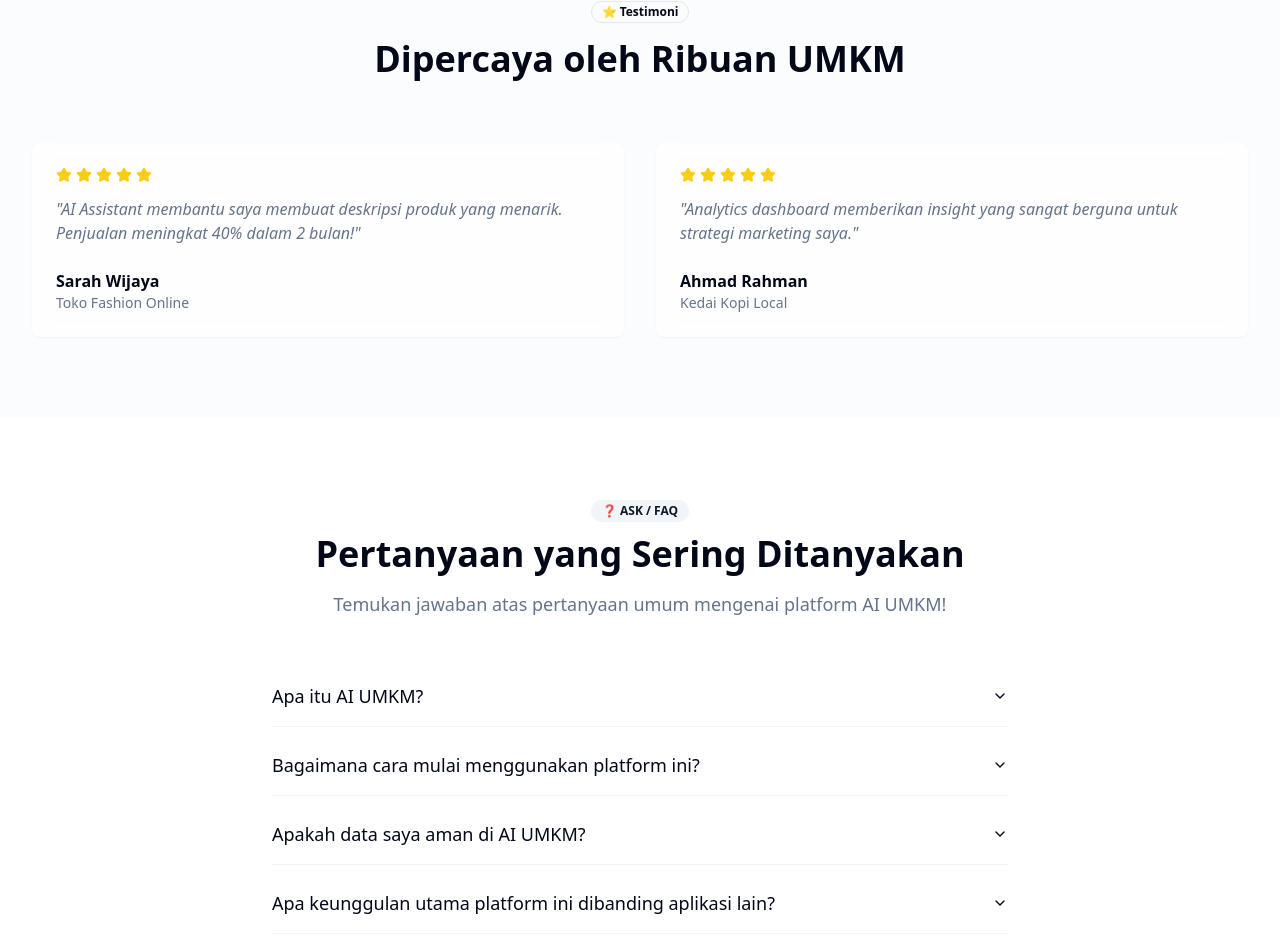
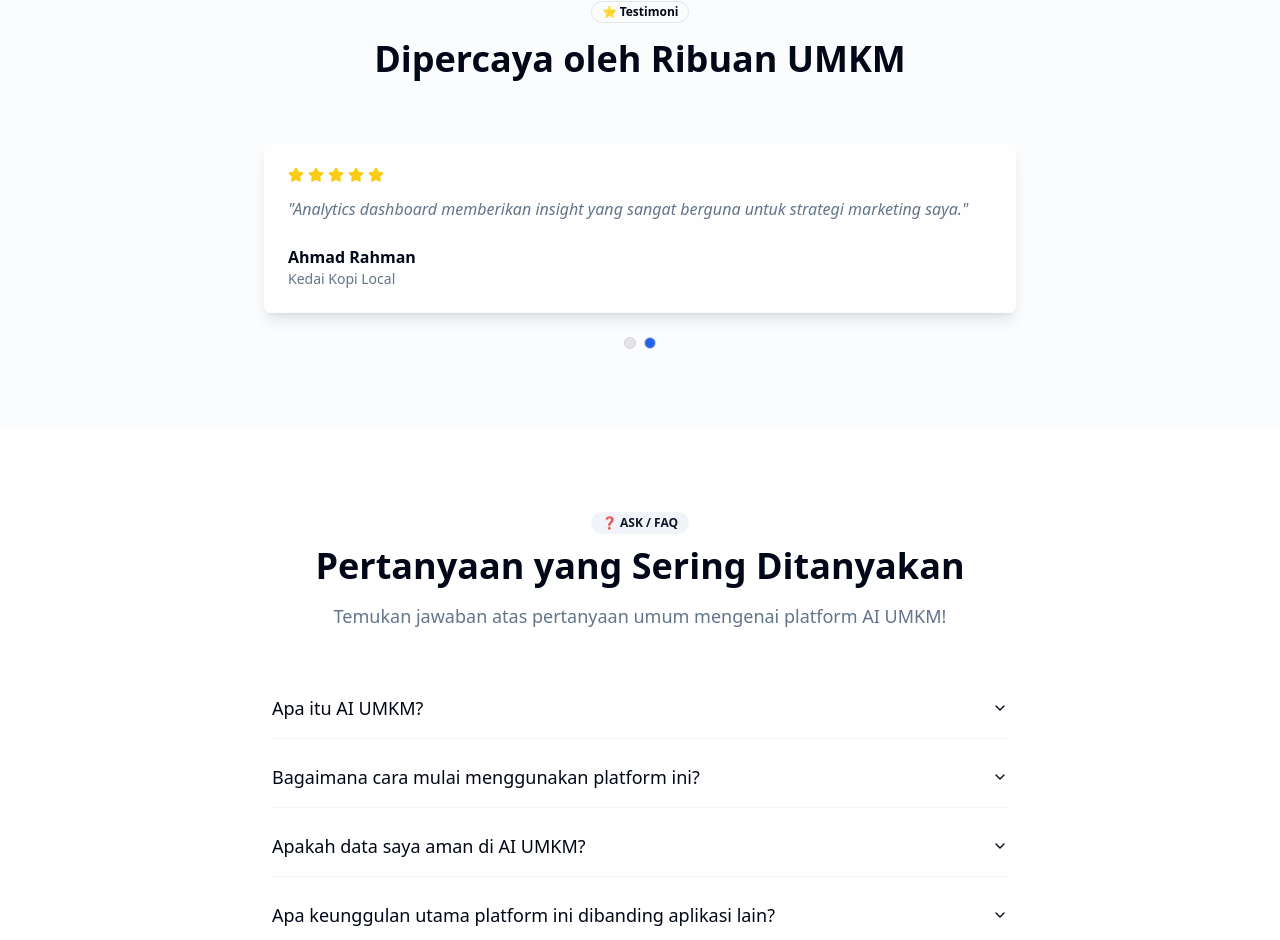
Before and after one commit to Falzz1010/umkm-ai-spark, a React (Vite) app: page / in a window 1280 px wide. Shown: the part 1950-2890 px from the top of the page. Built offline with nearby package versions, Linux system fonts and the light colour scheme.

Commit message:
Add auto-sliding testimonials with animation
Implement an auto-sliding carousel for the "Dipercaya oleh Ribuan UMKM" section, including animations.

```diff
--- /dev/null
+++ b/src/components/landing/CarouselTestimonial.tsx
@@ -0,0 +1,95 @@
+
+import React from "react";
+import useEmblaCarousel from "embla-carousel-react";
+import { motion, AnimatePresence } from "framer-motion";
+import { Star } from "lucide-react";
+import { Card, CardContent, CardDescription, CardHeader } from "@/components/ui/card";
+
+type Testimonial = {
+  name: string;
+  business: string;
+  content: string;
+  rating: number;
+};
+
+interface CarouselTestimonialProps {
+  testimonials: Testimonial[];
+}
+
+export const CarouselTestimonial: React.FC<CarouselTestimonialProps> = ({ testimonials }) => {
+  const [emblaRef, emblaApi] = useEmblaCarousel({ loop: true, align: "center" });
+  const [selectedIndex, setSelectedIndex] = React.useState(0);
+
+  // Auto Play Logic
+  React.useEffect(() => {
+    if (!emblaApi) return;
+    const interval = setInterval(() => {
+      emblaApi.scrollNext();
+    }, 3400);
+    return () => clearInterval(interval);
+  }, [emblaApi]);
+
+  React.useEffect(() => {
+    if (!emblaApi) return;
+    const onSelect = () => setSelectedIndex(emblaApi.selectedScrollSnap());
+    emblaApi.on('select', onSelect);
+    onSelect();
+    return () => {
+      emblaApi.off('select', onSelect);
+    };
+  }, [emblaApi]);
+
+  return (
+    <div className="overflow-hidden max-w-3xl mx-auto" ref={emblaRef}>
+      <div className="flex">
+        {testimonials.map((testimonial, idx) => (
+          <div
+            className="min-w-0 shrink-0 grow-0 basis-full px-2"
+            key={testimonial.name}
+            aria-hidden={selectedIndex !== idx}
+          >
+            <AnimatePresence mode="wait">
+              {selectedIndex === idx && (
+                <motion.div
+                  key={testimonial.name}
+                  initial={{ opacity: 0, y: 40 }}
+                  animate={{ opacity: 1, y: 0 }}
+                  exit={{ opacity: 0, y: -30 }}
+                  transition={{ duration: 0.5, ease: "easeOut" }}
+                >
+                  <Card className="bg-background/70 backdrop-blur border-0 group transition-all duration-300 hover:shadow-2xl shadow-lg">
+                    <CardHeader>
+                      <div className="flex items-center gap-1 mb-2">
+                        {Array.from({ length: testimonial.rating }).map((_, i) => (
+                          <Star key={i} className="w-4 h-4 fill-yellow-400 text-yellow-400" />
+                        ))}
+                      </div>
+                      <CardDescription className="text-base italic">
+                        "{testimonial.content}"
+                      </CardDescription>
+                    </CardHeader>
+                    <CardContent>
+                      <p className="font-semibold text-foreground">{testimonial.name}</p>
+                      <p className="text-sm text-muted-foreground">{testimonial.business}</p>
+                    </CardContent>
+                  </Card>
+                </motion.div>
+              )}
+            </AnimatePresence>
+          </div>
+        ))}
+      </div>
+      {/* Dots Navigation */}
+      <div className="flex justify-center mt-6 gap-2">
+        {testimonials.map((_, idx) => (
+          <button
+            key={idx}
+            className={`w-3 h-3 rounded-full border border-zinc-300 ${selectedIndex === idx ? "bg-blue-600" : "bg-zinc-200"}`}
+            aria-label={`Go to testimonial ${idx + 1}`}
+            onClick={() => emblaApi?.scrollTo(idx)}
+          />
+        ))}
+      </div>
+    </div>
+  );
+};
--- a/src/components/landing/LandingTestimonials.tsx
+++ b/src/components/landing/LandingTestimonials.tsx
@@ -1,8 +1,7 @@
 
-import { Card, CardContent, CardDescription, CardHeader } from '@/components/ui/card';
 import { Badge } from '@/components/ui/badge';
-import { Star } from 'lucide-react';
 import { motion } from "framer-motion";
+import { CarouselTestimonial } from "./CarouselTestimonial";
 
 export function LandingTestimonials() {
   const testimonials = [
@@ -19,6 +18,7 @@ export function LandingTestimonials() {
       rating: 5
     }
   ];
+
   return (
     <motion.section
       className="py-20 bg-muted/30"
@@ -40,39 +40,8 @@ export function LandingTestimonials() {
             Dipercaya oleh Ribuan UMKM
           </h2>
         </motion.div>
-        <div className="grid grid-cols-1 md:grid-cols-2 gap-8">
-          {testimonials.map((testimonial, index) => (
-            <motion.div
-              key={testimonial.name}
-              initial={{ opacity: 0, y: 30 }}
-              whileInView={{ opacity: 1, y: 0 }}
-              viewport={{ once: true }}
-              transition={{ delay: 0.18 + index * 0.12 }}
-              whileHover={{ scale: 1.025, boxShadow: "0 6px 24px rgba(60,60,130,0.08)" }}
-            >
-              <Card
-                className="bg-background/70 backdrop-blur border-0 group transition-all duration-300 hover:shadow-2xl hover-scale"
-              >
-                <CardHeader>
-                  <div className="flex items-center gap-1 mb-2">
-                    {Array.from({ length: testimonial.rating }).map((_, i) => (
-                      <Star key={i} className="w-4 h-4 fill-yellow-400 text-yellow-400" />
-                    ))}
-                  </div>
-                  <CardDescription className="text-base italic">
-                    "{testimonial.content}"
-                  </CardDescription>
-                </CardHeader>
-                <CardContent>
-                  <div>
-                    <p className="font-semibold text-foreground">{testimonial.name}</p>
-                    <p className="text-sm text-muted-foreground">{testimonial.business}</p>
-                  </div>
-                </CardContent>
-              </Card>
-            </motion.div>
-          ))}
-        </div>
+        {/* Carousel with animation */}
+        <CarouselTestimonial testimonials={testimonials} />
       </div>
     </motion.section>
   );
```
